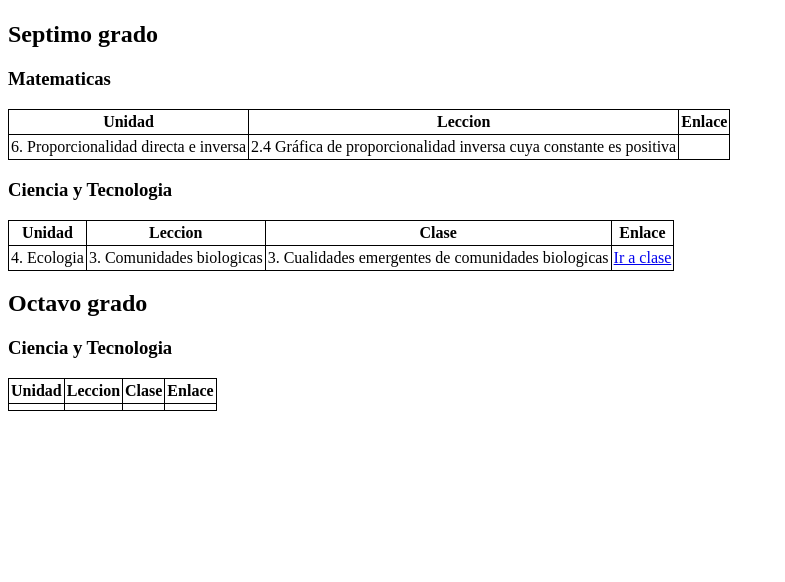
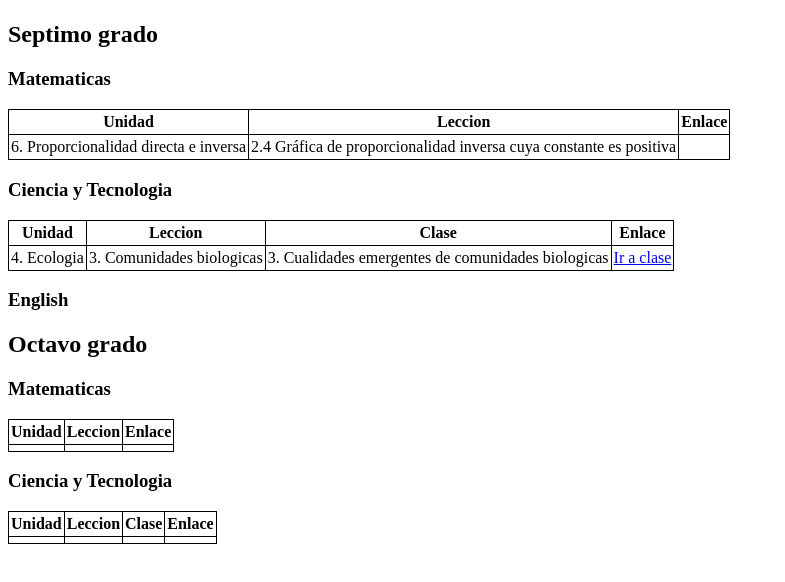
Before and after one commit to 1Oscar089/Mis-Clases, a plain HTML site: page index.html in a window 1280 px wide. Shown: the whole page, without its empty margins (0-785 px from the left). Drawn offline with Linux system fonts and the light colour scheme.

Commit message:
Update index.html

```diff
--- a/index.html
+++ b/index.html
@@ -35,9 +35,19 @@
             <td>4. Ecologia</td><td>3. Comunidades biologicas</td><td>3. Cualidades emergentes de comunidades biologicas</td><td><a href="clases/7/7433.html">Ir a clase</a></td>
         </tr>
     </table>
+    <h3>English</h3>
 
 
     <h2>Octavo grado</h2>
+    <h3>Matematicas</h3>
+    <table>
+        <tr>
+            <th>Unidad</th><th>Leccion</th><th>Enlace</th>
+        </tr>
+        <tr>
+            <td></td><td></td><td></td>
+        </tr>
+    </table>
     <h3>Ciencia y Tecnologia</h3>
     <table>
         <tr>
@@ -48,5 +58,6 @@
         </tr>
     </table>
 
+
 </body>
 </html>
```
